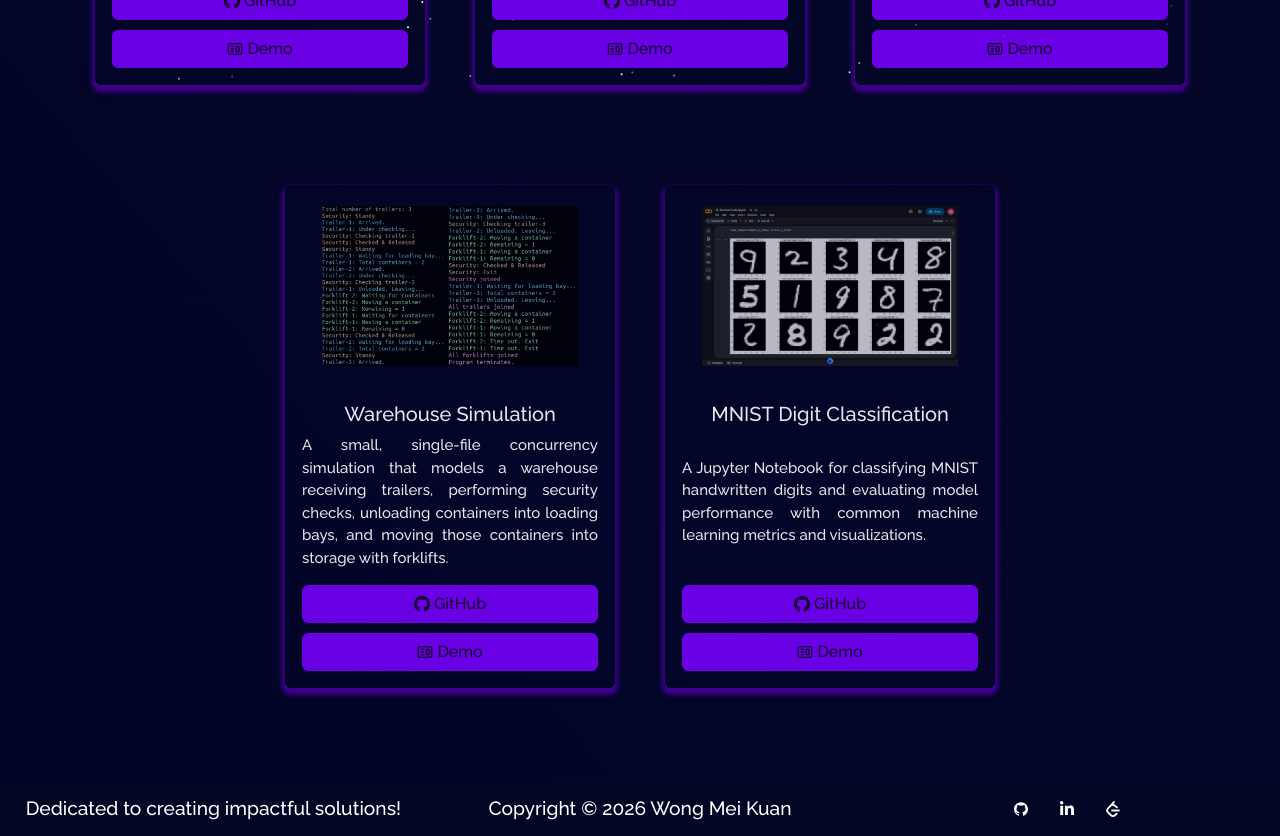
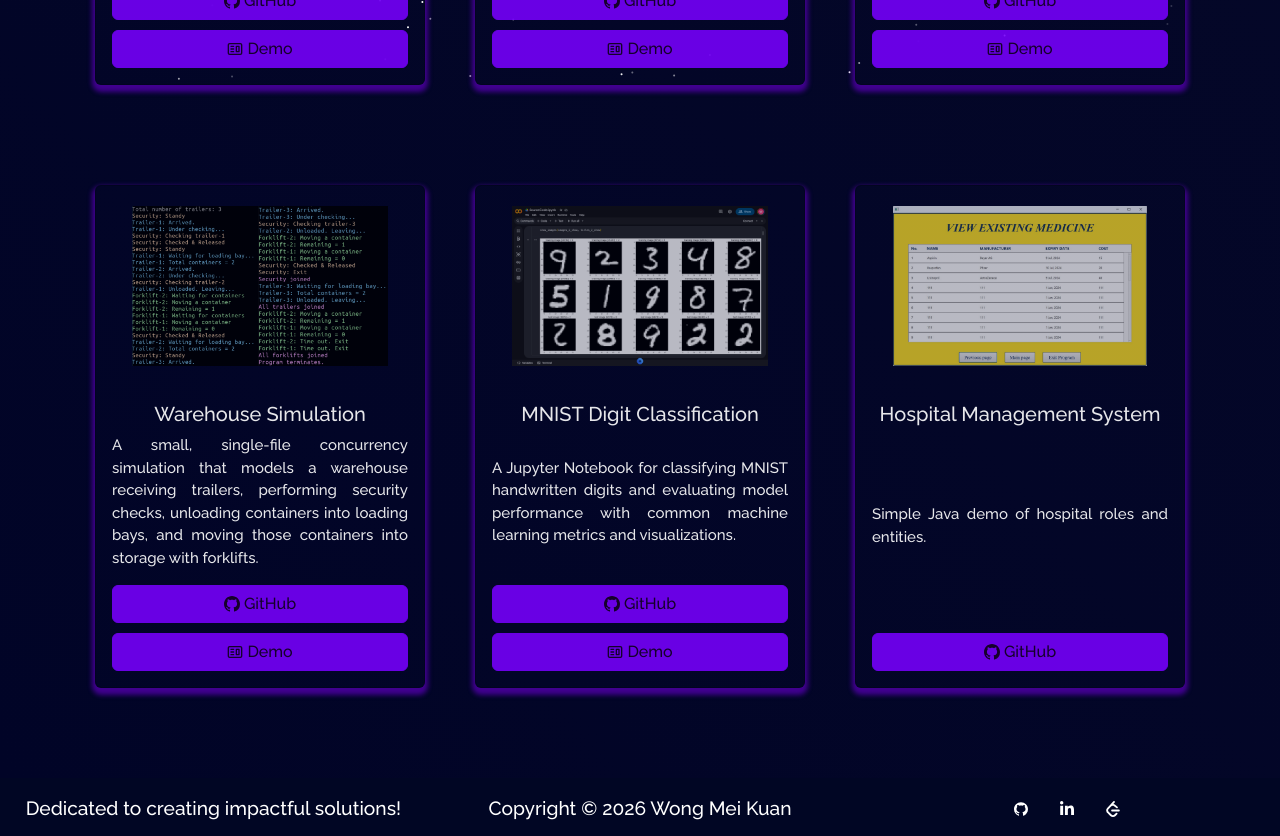
Before and after one commit to MK-0406/Portfolio, a React (Create React App) app: page /project in a window 1280 px wide. Shown: the part 720-1556 px from the top of the page. Built offline with nearby package versions, Linux system fonts and the light colour scheme.

Commit message:
add in hospital management system project

```diff
--- a/src/pages/Projects.jsx
+++ b/src/pages/Projects.jsx
@@ -7,6 +7,7 @@ import cardio from "../assets/projects/cardio.png";
 import remainderTheorem from "../assets/projects/remainder-theorem.png";
 import warehouseSimulation from "../assets/projects/warehouse-simulation.png";
 import mnist from "../assets/projects/mnist.png";
+import hospitalManagement from "../assets/projects/hospital-management-java.png";
 
 const Projects = () => {
   return (
@@ -70,6 +71,15 @@ const Projects = () => {
               demoLink="https://colab.research.google.com/drive/1_5QiXmAeciktFxoG9xPDDZg8cntztEfl?usp=sharing"
             />
           </Col>
+          <Col md={4} className="project-card">
+            <ProjectCard
+              imgPath={hospitalManagement}
+              isBlog={false}
+              title="Hospital Management System"
+              description="Simple Java demo of hospital roles and entities."
+              ghLink="https://github.com/MK-0406/Hospital_Management_System.git"
+            />
+          </Col>
         </Row>
       </Container>
     </Container>
```
Also changed, not shown: src/assets/projects/hospital-management-java.png (added).
